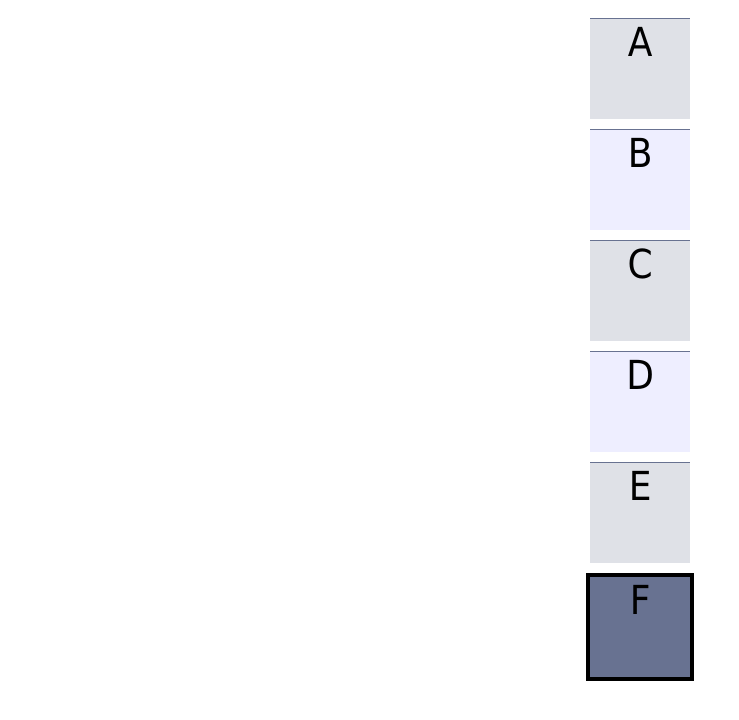
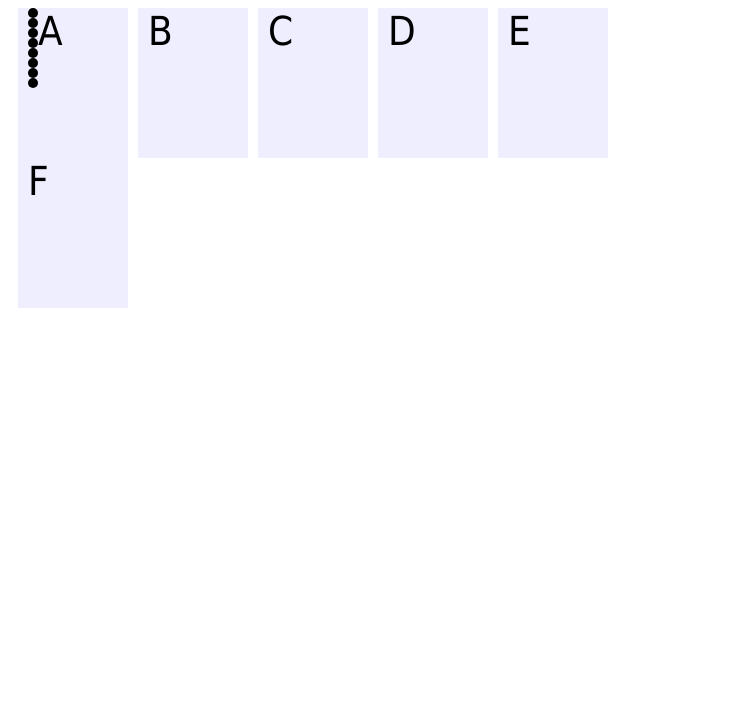
Before and after one commit to Tsekuii/CS142-PROJECT-1, a plain HTML site: page index.html in a window 1280 px wide. Shown: the whole page, without its empty margins (0-739 px from the left). Drawn offline with Linux system fonts and the light colour scheme.

Commit message:
urgeljlulew b-iin tseg ogow no ynzlalt

```diff
--- a/index.html
+++ b/index.html
@@ -3,13 +3,28 @@
 <head>
     <meta charset="UTF-8">
     <meta name="viewport" content="width=device-width, initial-scale=1.0">
-    <link rel="stylesheet" href="styleA.css">
+    <link rel="stylesheet" href="styleB.css">
     <title>Document</title>
 </head>
 <body>
     <div class="main">
         <div class="a_to_e">
-            <div class="letter" id="a">A</div>
+            <div class="letter" id="a">
+                <div class="round_word">
+                    <div class="shape">
+                        <div class="round"></div>
+                        <div class="round"></div>
+                        <div class="round"></div>
+                        <div class="round"></div>
+                        <div class="round"></div>
+                        <div class="round"></div>
+                        <div class="round"></div>
+                        <div class="round"></div>
+                    </div>
+                    <div class="word" id="a">A</div>
+                </div>
+
+            </div>
             <div class="letter" id="b">B</div>
             <div class="letter" id="c">C</div>
             <div class="letter" id="d">D</div>
--- a/styleB.css
+++ b/styleB.css
@@ -8,8 +8,21 @@
     background-color: #eeff;
     padding-left: 10px;
     margin-left: 10px;
+    display: flex;
 }
 .a_to_e{
     display: flex;
     flex-direction: row;
 }
+.round_word{
+    display: flex;
+    flex-direction: row;
+}
+.shape .round{
+    width: 10px;
+    height: 10px;
+    background-color: black;
+    border-radius: 100%;
+    display: flex;
+
+}
```
